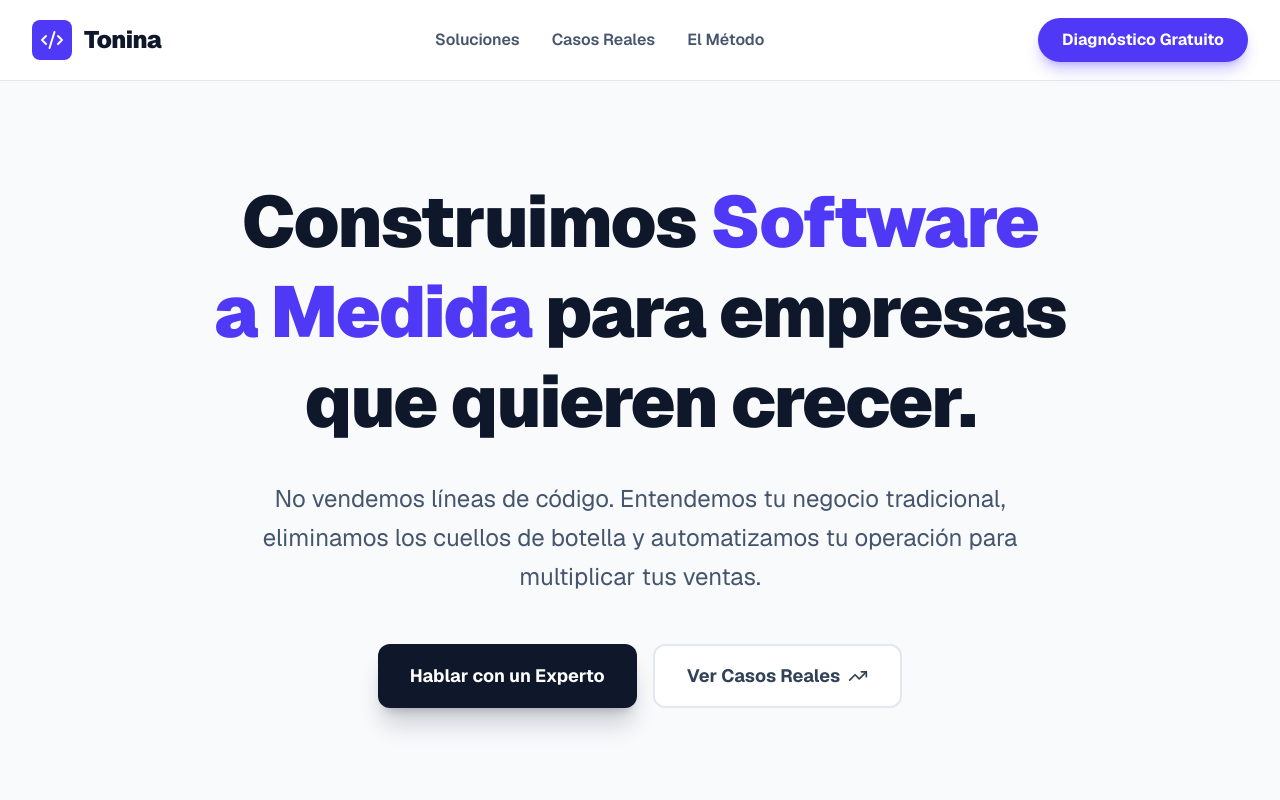
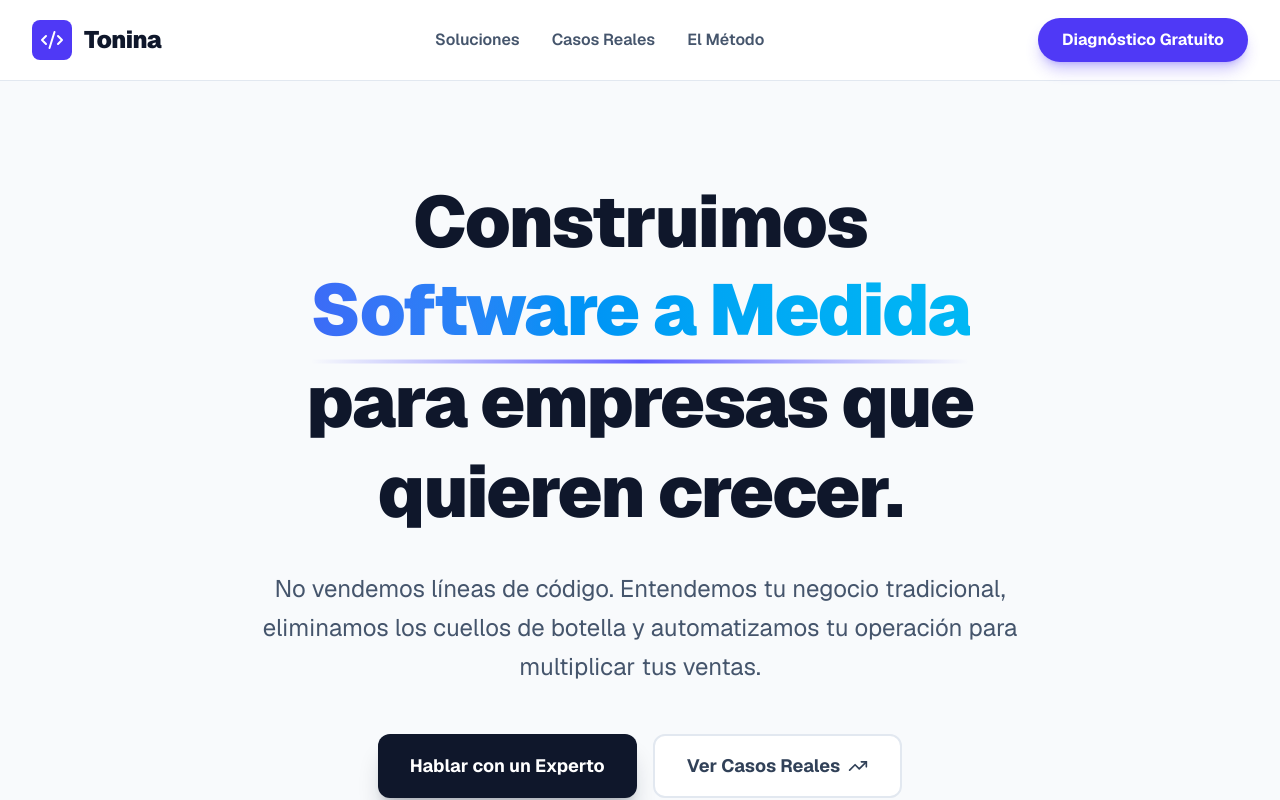
Before and after one commit to loyolahernandez/Tonina, a Next.js app in the folder landing-tonina/: page / in a window 1280 px wide. Shown: the top 800 px of the page. Built offline with nearby package versions, Linux system fonts and the light colour scheme.

Commit message:
hero animation

```diff
--- a/landing-tonina/src/app/page.tsx
+++ b/landing-tonina/src/app/page.tsx
@@ -1,7 +1,7 @@
 "use client";
 
+import { motion } from "framer-motion";
 import { CheckCircle2, Code2, Database, Rocket, TrendingUp, Users } from "lucide-react";
-import Image from "next/image";
 
 export default function Home() {
   return (
@@ -34,7 +34,23 @@ export default function Home() {
       {/* Hero Section */}
       <section className="pt-24 pb-32 px-4 sm:px-6 lg:px-8 text-center max-w-5xl mx-auto">
         <h1 className="text-5xl md:text-7xl font-black text-slate-900 mb-8 leading-tight tracking-tight text-balance">
-          Construimos <span className="text-indigo-600">Software a Medida</span> para empresas que quieren crecer.
+          Construimos{" "}
+          <motion.span
+            className="relative inline-block bg-gradient-to-r from-indigo-600 via-sky-500 to-cyan-400 bg-clip-text text-transparent"
+            initial={{ backgroundPosition: "0% 50%", y: 0 }}
+            animate={{ backgroundPosition: ["0% 50%", "100% 50%", "0% 50%"], y: [0, -4, 0] }}
+            transition={{ duration: 5, repeat: Infinity, ease: "easeInOut" }}
+            style={{ backgroundSize: "200% 200%" }}
+          >
+            Software a Medida
+            <motion.span
+              className="absolute inset-x-0 -bottom-2 h-1 rounded-full bg-gradient-to-r from-indigo-500/0 via-indigo-500 to-cyan-400/0"
+              initial={{ scaleX: 0.6, opacity: 0.5 }}
+              animate={{ scaleX: [0.6, 1, 0.6], opacity: [0.5, 1, 0.5] }}
+              transition={{ duration: 2.4, repeat: Infinity, ease: "easeInOut" }}
+            />
+          </motion.span>{" "}
+          para empresas que quieren crecer.
         </h1>
         <p className="text-xl md:text-2xl text-slate-600 mb-12 max-w-3xl mx-auto leading-relaxed">
           No vendemos líneas de código. Entendemos tu negocio tradicional, eliminamos los cuellos de botella y automatizamos tu operación para multiplicar tus ventas.
```
